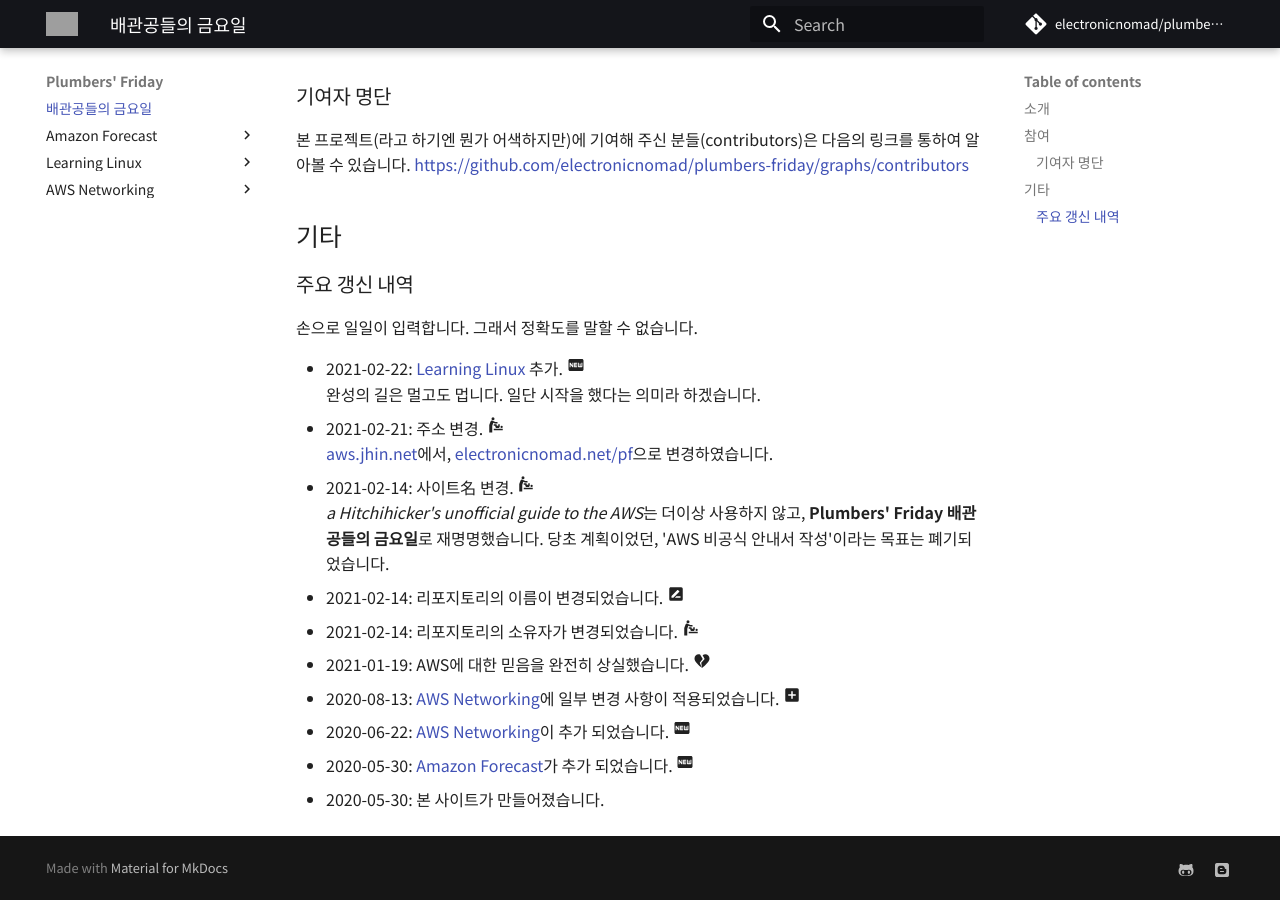
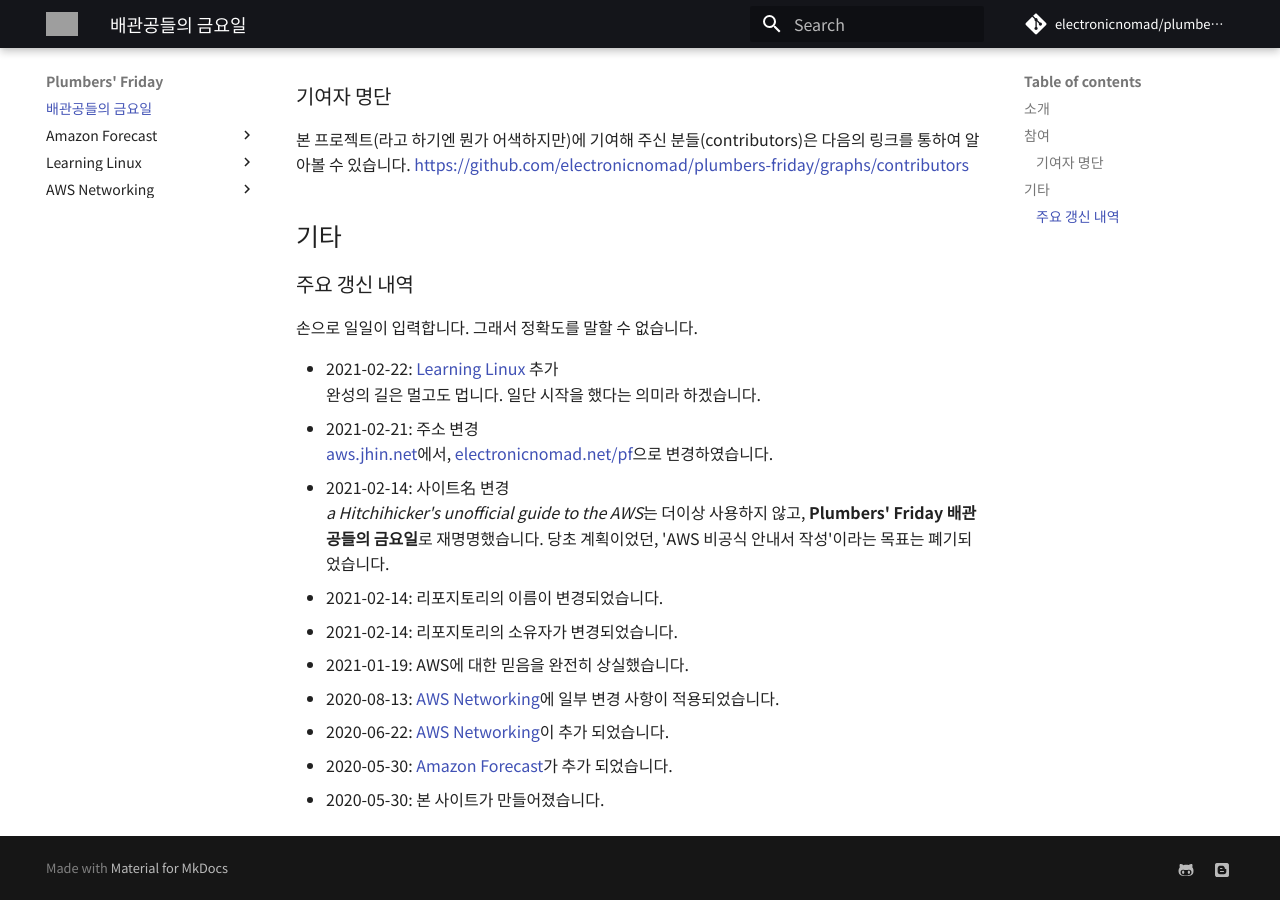
Before and after one commit to electronicnomad/plumbers-friday, an MkDocs documentation site: the page built from docs/index.md, in a window 1280 px wide and 900 px high, scrolled down 585 px. Built offline with MkDocs 1.6.1 and Material for MkDocs 9.7.7, drawn with Linux system fonts in a browser that asks for light colours; some web fonts are replaced; comment, search, counter and statistics services are not loaded; part of the change alters nothing that is shown; grey boxes are pictures that could not be loaded.

```diff
--- a/docs/index.md
+++ b/docs/index.md
@@ -36,19 +36,19 @@
 
 손으로 일일이 입력합니다. 그래서 정확도를 말할 수 없습니다.
 
-* 2021-02-22: [Learning Linux](/pf/linux) 추가. :material-new-box:
+* 2021-02-22: [Learning Linux](/pf/linux) 추가
   완성의 길은 멀고도 멉니다. 일단 시작을 했다는 의미라 하겠습니다.
-* 2021-02-21: 주소 변경. :material-human-baby-changing-table:
+* 2021-02-21: 주소 변경
   [aws.jhin.net](https://aws.jhin.net/)에서,
   [electronicnomad.net/pf](https://electronicnomad.net/pf)으로 변경하였습니다.
-* 2021-02-14: 사이트名 변경. :material-human-baby-changing-table:
+* 2021-02-14: 사이트名 변경
   *a Hitchihicker's unofficial guide to the AWS*는 더이상 사용하지 않고,
   **Plumbers' Friday 배관공들의 금요일**로 재명명했습니다.
   당초 계획이었던, 'AWS 비공식 안내서 작성'이라는 목표는 폐기되었습니다.
-* 2021-02-14: 리포지토리의 이름이 변경되었습니다. :material-rename-box:
-* 2021-02-14: 리포지토리의 소유자가 변경되었습니다. :material-human-baby-changing-table:
-* 2021-01-19: AWS에 대한 믿음을 완전히 상실했습니다. :material-heart-broken:
-* 2020-08-13: [AWS Networking](/networking)에 일부 변경 사항이 적용되었습니다. :material-plus-box:
-* 2020-06-22: [AWS Networking](/networking)이 추가 되었습니다. :material-new-box:
-* 2020-05-30: [Amazon Forecast](/forecast)가 추가 되었습니다. :material-new-box:
+* 2021-02-14: 리포지토리의 이름이 변경되었습니다.
+* 2021-02-14: 리포지토리의 소유자가 변경되었습니다.
+* 2021-01-19: AWS에 대한 믿음을 완전히 상실했습니다.
+* 2020-08-13: [AWS Networking](/networking)에 일부 변경 사항이 적용되었습니다.
+* 2020-06-22: [AWS Networking](/networking)이 추가 되었습니다.
+* 2020-05-30: [Amazon Forecast](/forecast)가 추가 되었습니다.
 * 2020-05-30: 본 사이트가 만들어졌습니다.
```
